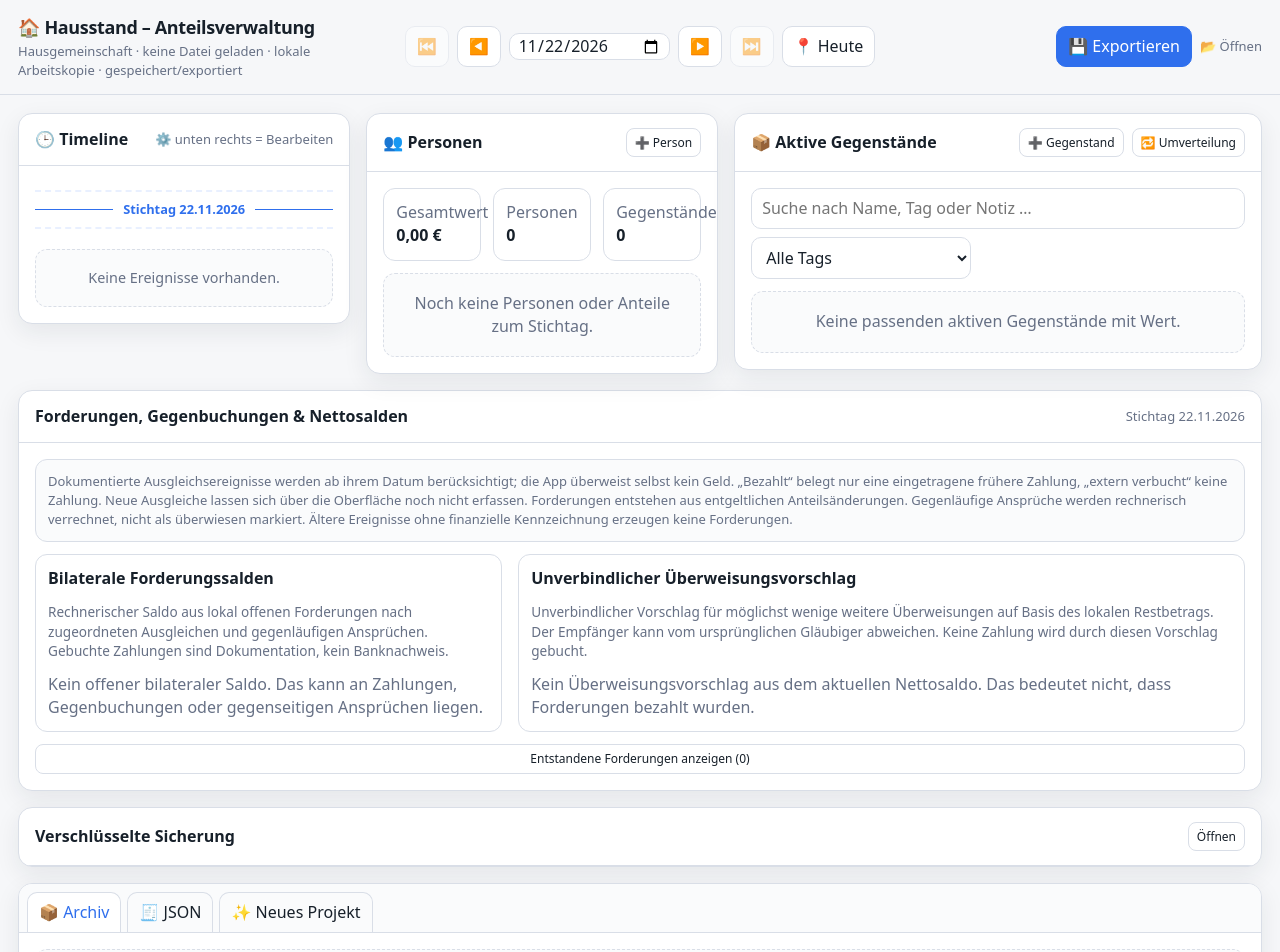
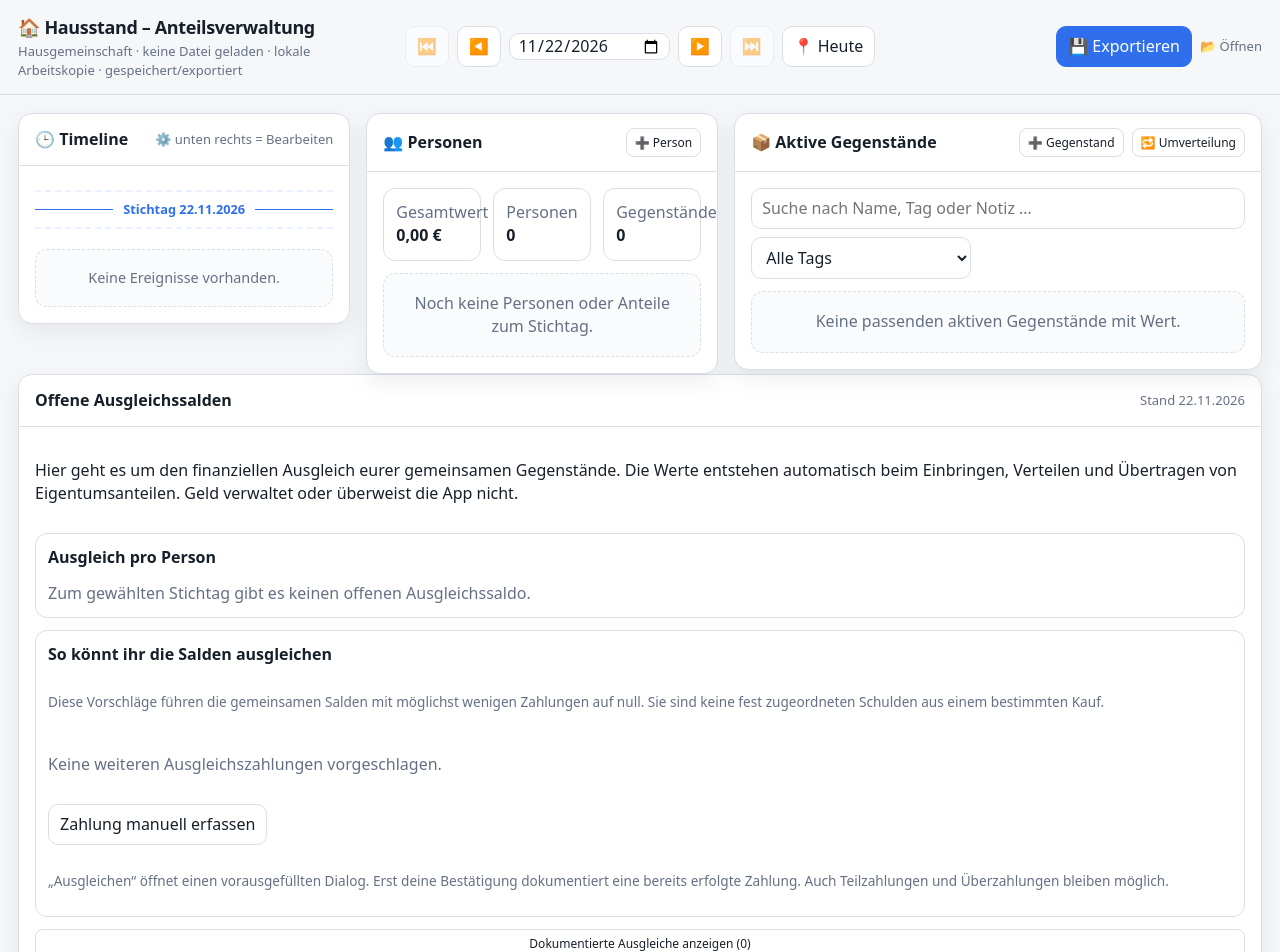
Before and after one commit to Uli-Z/hausstandsliste, a Svelte app in the folder hausstand-svelte/: page / in a window 1280 px wide. Shown: the top 952 px of the page. Built offline with nearby package versions, Linux system fonts and the light colour scheme.

Commit message:
feat: offer personal-balance settlement UI in classic version too

```diff
--- a/hausstand-svelte/src/components/LedgerPanel.svelte
+++ b/hausstand-svelte/src/components/LedgerPanel.svelte
@@ -1,7 +1,6 @@
 <script>
   import { appState } from '../stores/projectStore.js';
   import { money } from '../lib/domain.js';
-  import { PAYMENT_STATUS_NOTICE, BILATERAL_BALANCE_DESCRIPTION, MULTILATERAL_SUGGESTION_DESCRIPTION, DERIVED_CLAIMS_DESCRIPTION } from '../lib/financialLabels.js';
   import { dateDE } from '../lib/util.js';
 
   export let project;
@@ -9,123 +8,143 @@
   export let asOfDate;
 
   let showDetails = false;
+  let showRecords = false;
   $: people = new Map((project.people || []).map(person => [person.id, person.name || person.id]));
   $: items = new Map((project.items || []).map(item => [item.id, item.name || item.id]));
+  $: peopleWithBalance = [...(data.balances || new Map())].filter(([, amount]) => amount !== 0)
+    .sort((a, b) => (b[1] - a[1]) || (people.get(a[0]) || a[0]).localeCompare(people.get(b[0]) || b[0], 'de'));
+  $: proposed = data.simplified || [];
   const personName = id => people.get(id) || id;
   const itemName = id => items.get(id) || id;
 
-  function editSource(claim) {
-    const event = (project.events || []).find(entry => entry.id === claim.sourceEventId);
-    if (!event) return;
+  function addSettlement(proposal = null) {
     appState.setDialog({
+      type: 'settlementAdd',
+      payerPersonId: proposal?.fromPersonId || '',
+      recipientPersonId: proposal?.toPersonId || '',
+      amountCents: proposal?.amountCents
+    });
+  }
+  function editClaim(claim) {
+    const event = (project.events || []).find(e => e.id === claim.sourceEventId);
+    if (event) appState.setDialog({
       type: event.type === 'redistribution-executed' ? 'executedRedistributionEdit' : 'eventEdit',
       eventId: event.id
     });
   }
 </script>
 
-<section class="panel" style="margin-top:16px">
+<section class="panel ledger-v3">
   <div class="panel-header">
-    <h2>Forderungen, Gegenbuchungen &amp; Nettosalden</h2>
-    <span class="hint">Stichtag {dateDE(asOfDate)}</span>
+    <h2>Offene Ausgleichssalden</h2>
+    <span class="hint">Stand {dateDE(asOfDate)}</span>
   </div>
   <div class="panel-body stack">
-    <div class="notice">
-      {PAYMENT_STATUS_NOTICE} Forderungen entstehen aus entgeltlichen Anteilsänderungen.
-      Gegenläufige Ansprüche werden rechnerisch verrechnet, nicht als überwiesen markiert.
-      Ältere Ereignisse ohne finanzielle Kennzeichnung erzeugen keine Forderungen.
-    </div>
-    <div class="grid-2">
+    <p>Hier geht es um den finanziellen Ausgleich eurer gemeinsamen Gegenstände. Die Werte entstehen automatisch beim Einbringen, Verteilen und Übertragen von Eigentumsanteilen. Geld verwaltet oder überweist die App nicht.</p>
+
     <section class="mini-card stack">
-        <strong>Bilaterale Forderungssalden</strong>
-        <div class="muted small-text">{BILATERAL_BALANCE_DESCRIPTION}</div>
-        {#if data.pairwise.length}
+      <strong>Ausgleich pro Person</strong>
+      {#if peopleWithBalance.length}
         <table class="tight">
-            <thead><tr><th>Von → an</th><th class="money">Saldo</th></tr></thead>
+          <thead><tr><th>Person</th><th>Ergebnis</th><th class="money">Betrag</th></tr></thead>
           <tbody>
-              {#each data.pairwise as row}
+            {#each peopleWithBalance as [personId, cents] (personId)}
               <tr>
-                  <td><button class="person-link" on:click={() => appState.setRoute({ page: 'person', id: row.fromPersonId })}>{personName(row.fromPersonId)}</button> → <button class="person-link" on:click={() => appState.setRoute({ page: 'person', id: row.toPersonId })}>{personName(row.toPersonId)}</button></td>
-                  <td class="money">{money(row.amountCents / 100)}</td>
+                <td><button class="person-link" on:click={() => appState.setRoute({page:'person',id:personId})}>{personName(personId)}</button></td>
+                <td>{cents > 0 ? 'Soll erhalten' : 'Soll ausgleichen'}</td>
+                <td class="money">{money(Math.abs(cents) / 100)}</td>
               </tr>
             {/each}
           </tbody>
         </table>
       {:else}
-          <div class="muted">Kein offener bilateraler Saldo. Das kann an Zahlungen, Gegenbuchungen oder gegenseitigen Ansprüchen liegen.</div>
+        <div class="muted">Zum gewählten Stichtag gibt es keinen offenen Ausgleichssaldo.</div>
       {/if}
     </section>
+
     <section class="mini-card stack">
-        <strong>Unverbindlicher Überweisungsvorschlag</strong>
-        <div class="muted small-text">{MULTILATERAL_SUGGESTION_DESCRIPTION}</div>
-        {#if data.simplified.length}
-          <table class="tight">
-            <thead><tr><th>Von → an</th><th class="money">Betrag</th></tr></thead>
-            <tbody>
-              {#each data.simplified as row}
-                <tr>
-                  <td><button class="person-link" on:click={() => appState.setRoute({ page: 'person', id: row.fromPersonId })}>{personName(row.fromPersonId)}</button> → <button class="person-link" on:click={() => appState.setRoute({ page: 'person', id: row.toPersonId })}>{personName(row.toPersonId)}</button></td>
-                  <td class="money">{money(row.amountCents / 100)}</td>
-                </tr>
+      <strong>So könnt ihr die Salden ausgleichen</strong>
+      <p class="muted small-text">Diese Vorschläge führen die gemeinsamen Salden mit möglichst wenigen Zahlungen auf null. Sie sind keine fest zugeordneten Schulden aus einem bestimmten Kauf.</p>
+      {#if proposed.length}
+        {#each proposed as transfer, index (transfer.fromPersonId + ':' + transfer.toPersonId + ':' + index)}
+          <div class="split">
+            <div>
+              <strong>{personName(transfer.fromPersonId)} an {personName(transfer.toPersonId)}</strong>
+              <div class="muted small-text">{money(transfer.amountCents / 100)}</div>
+            </div>
+            <button class="primary" on:click={() => addSettlement(transfer)} disabled={$appState.readOnly}>Ausgleichen</button>
+          </div>
         {/each}
-            </tbody>
-          </table>
       {:else}
-          <div class="muted">Kein Überweisungsvorschlag aus dem aktuellen Nettosaldo. Das bedeutet nicht, dass Forderungen bezahlt wurden.</div>
+        <p class="muted">Keine weiteren Ausgleichszahlungen vorgeschlagen.</p>
       {/if}
+      <div class="row">
+        <button on:click={() => addSettlement()} disabled={$appState.readOnly}>Zahlung manuell erfassen</button>
+      </div>
+      <p class="muted small-text">„Ausgleichen“ öffnet einen vorausgefüllten Dialog. Erst deine Bestätigung dokumentiert eine bereits erfolgte Zahlung. Auch Teilzahlungen und Überzahlungen bleiben möglich.</p>
     </section>
-    </div>
+
+    {#if data.warnings?.length}
+      <div class="notice warn">Achtung: {data.warnings.length} ungültige oder doppelte Buchungen wurden nicht in den Saldo eingerechnet. Bitte in der Historie prüfen.</div>
+    {/if}
+
+    <button class="small" on:click={() => showRecords = !showRecords}>
+      {showRecords ? 'Dokumentierte Ausgleiche ausblenden' : 'Dokumentierte Ausgleiche anzeigen'} ({data.counterclaims?.length || 0})
+    </button>
+    {#if showRecords}
       {#if data.counterclaims?.length}
-      <div class="mini-card stack">
-        <strong>Dokumentierte Gegenbuchungen ({data.counterclaims.length})</strong>
-        <div class="muted small-text">Zahlungen erzeugen rechnerisch eine Forderung in Gegenrichtung. Extern verbucht oder erlassen bedeutet nicht, dass Geld überwiesen wurde. Buchungen bleiben unabhängig von Anschaffungen bestehen.</div>
         <div style="overflow-x:auto">
           <table class="tight">
-            <thead><tr><th>Datum</th><th>Art</th><th>Von → an</th><th class="money">Betrag</th></tr></thead>
+            <thead><tr><th>Datum</th><th>Art</th><th>Von → an</th><th class="money">Betrag</th><th>Aktion</th></tr></thead>
             <tbody>
-              {#each data.counterclaims as entry, index (entry.sourceEventId + ':' + index)}
+              {#each data.counterclaims as entry (entry.sourceEventId)}
                 <tr>
                   <td>{dateDE(entry.date)}</td>
-                  <td>{entry.entryKind === 'paid' ? 'Zahlung' : entry.entryKind === 'external' ? 'Extern verbucht' : 'Erlassen'}</td>
+                  <td>{entry.entryKind === 'paid' ? 'Gezahlt' : entry.entryKind === 'external' ? 'Extern abgerechnet' : 'Erlassen'}</td>
                   <td>{personName(entry.creditorPersonId)} → {personName(entry.debtorPersonId)}</td>
                   <td class="money">{money(entry.amountCents / 100)}</td>
+                  <td><button class="small ghost" on:click={() => appState.setDialog({type:'settlementEdit',eventId:entry.sourceEventId})}>Bearbeiten</button></td>
                 </tr>
               {/each}
             </tbody>
           </table>
         </div>
-      </div>
+      {:else}
+        <p class="muted">Noch keine Ausgleichszahlungen dokumentiert.</p>
       {/if}
-    {#if data.warnings?.length}
-      <div class="notice">Achtung: {data.warnings.length} ungültige oder doppelte Gegenbuchungen wurden nicht angerechnet. Bitte im Ereignisverlauf prüfen.</div>
     {/if}
+
     <button class="small" on:click={() => showDetails = !showDetails}>
-      {showDetails ? 'Entstandene Forderungen ausblenden' : 'Entstandene Forderungen anzeigen'} ({data.claims.length})
+      {showDetails ? 'Herkunft der Salden ausblenden' : 'Herkunft der Salden anzeigen'} ({data.claims.length})
     </button>
-    {#if showDetails && data.claims.length}
-      <p class="muted small-text">{DERIVED_CLAIMS_DESCRIPTION}</p>
+    {#if showDetails}
+      <p class="muted small-text">Die zugrunde liegenden Wertverschiebungen aus Anschaffungen und Anteilsänderungen. Eine spätere Zahlung wird keiner einzelnen Anschaffung zugeordnet.</p>
+      {#if data.claims.length}
         <div style="overflow-x:auto">
-        <table>
-          <thead><tr><th>Datum</th><th>Gegenstand</th><th>Schuldner → Gläubiger</th><th class="money">Forderung</th><th>Quelle</th></tr></thead>
+          <table class="tight">
+            <thead><tr><th>Datum</th><th>Gegenstand</th><th>Erhalten von → an</th><th class="money">Wert</th><th>Aktion</th></tr></thead>
             <tbody>
-            {#each data.claims as claim, index (claim.sourceEventId + ':' + (claim.childEventId || '') + ':' + claim.debtorPersonId + ':' + claim.creditorPersonId + ':' + index)}
+              {#each data.claims as claim, index (claim.sourceEventId + ':' + index)}
                 <tr>
                   <td>{dateDE(claim.date)}</td>
                   <td>{itemName(claim.itemId)}</td>
-                <td><button class="person-link" on:click={() => appState.setRoute({ page: 'person', id: claim.debtorPersonId })}>{personName(claim.debtorPersonId)}</button> → <button class="person-link" on:click={() => appState.setRoute({ page: 'person', id: claim.creditorPersonId })}>{personName(claim.creditorPersonId)}</button></td>
+                  <td>{personName(claim.creditorPersonId)} → {personName(claim.debtorPersonId)}</td>
                   <td class="money">{money(claim.amountCents / 100)}</td>
-                <td><button class="small ghost" on:click={() => editSource(claim)}>Ereignis bearbeiten</button></td>
+                  <td><button class="small ghost" on:click={() => editClaim(claim)}>Ursprung ansehen</button></td>
                 </tr>
               {/each}
             </tbody>
           </table>
         </div>
+      {:else}
+        <p class="muted">Noch keine wertwirksamen Anschaffungen oder Anteilsänderungen.</p>
+      {/if}
     {/if}
   </div>
 </section>
 
 <style>
-  .small-text { font-size: 0.85rem; }
-  .tight td { padding: 4px 6px; }
+  .small-text { font-size: .85rem; }
+  .tight td { padding: 6px; }
   .person-link { border: 0; background: transparent; color: var(--accent); text-decoration: underline; cursor: pointer; padding: 1px; font: inherit; }
 </style>
```
Lines whose indentation alone changed are shown as unchanged.
